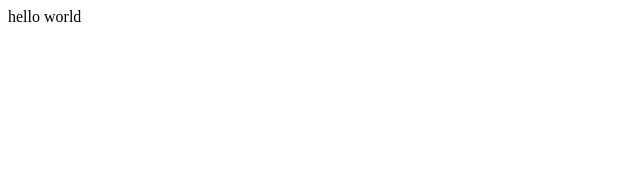
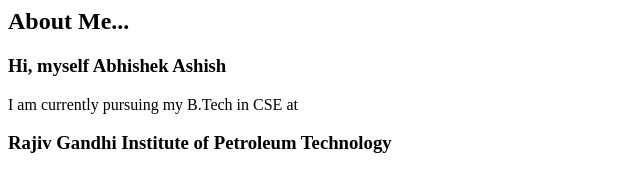
Before and after one commit to abhishish3960/abhishish3960.github.io, a plain HTML site: page index.html in a window 1280 px wide. Shown: the whole page, without its empty margins (0-640 px from the left). Drawn offline with Linux system fonts and the light colour scheme.

Commit message:
Update index.html

```diff
--- a/index.html
+++ b/index.html
@@ -4,6 +4,8 @@
 About </title>
 </head>
 <body>
-<p>hello world</p>
+  <h2>About Me...</h2>
+  <h3>Hi, myself Abhishek Ashish</h3>
+  <p>I am currently pursuing my B.Tech in CSE at<h3>Rajiv Gandhi Institute of Petroleum Technology</h3></p>
 </body>
 </html>
```
